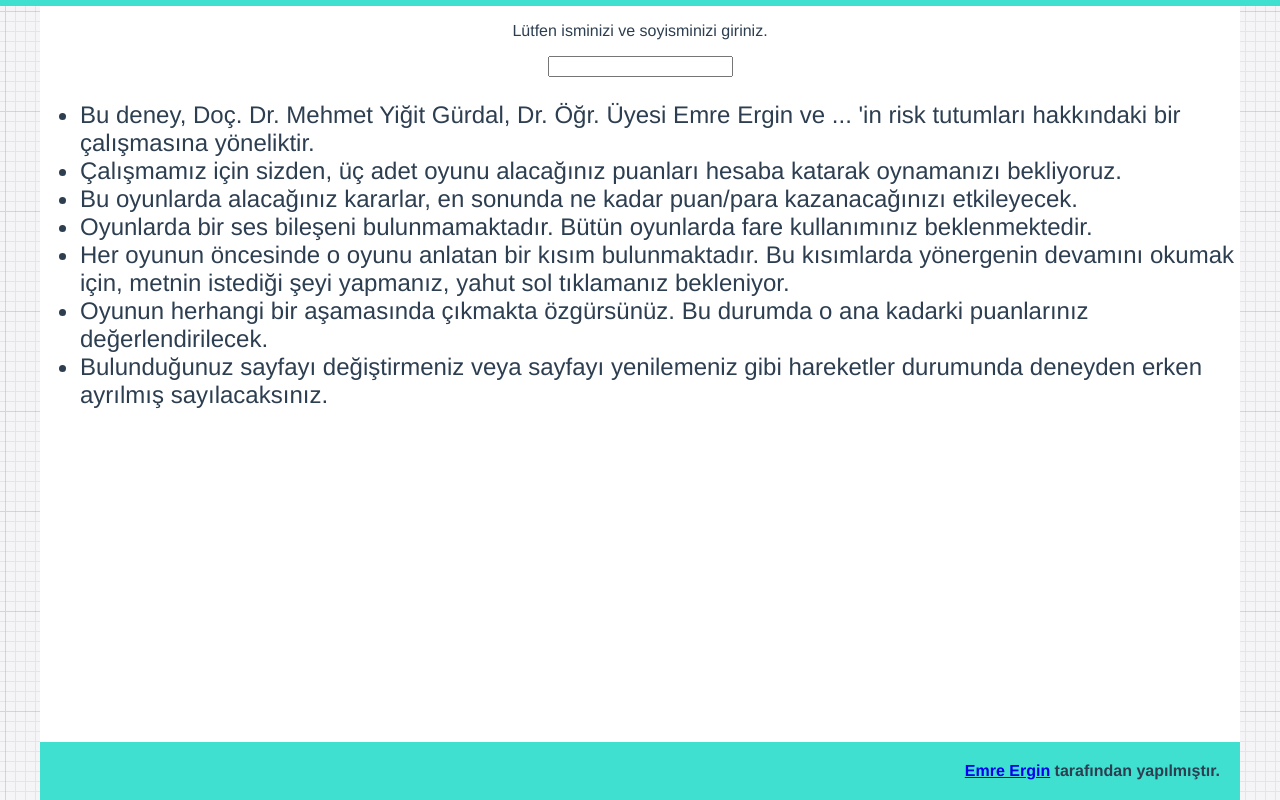
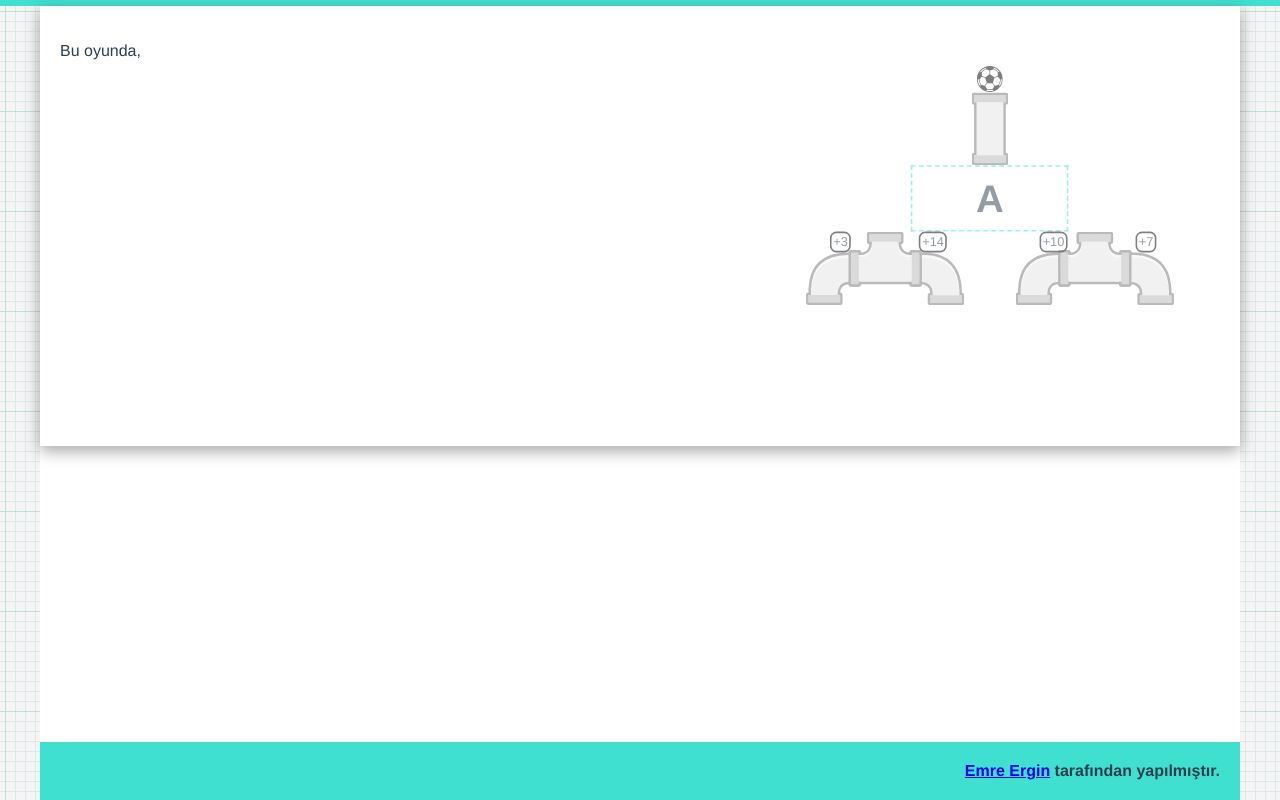
Before and after one commit to emrergin/prudencetemperance, a Vue app: page / in a window 1280 px wide. Built offline with nearby package versions, Linux system fonts and the light colour scheme; what vue-uuid would draw is missing.

Commit message:
bug solution attempts

```diff
--- a/src/App.vue
+++ b/src/App.vue
@@ -87,7 +87,7 @@ export default {
   },
   data() {
     return {
-      currentPhase: `intro`,
+      currentPhase: `rskTut`,
       mode: `demod`,
       store,
       deneyBitisi: false,
--- a/src/components/PrudenceGamev2.vue
+++ b/src/components/PrudenceGamev2.vue
@@ -234,6 +234,7 @@ function convertNumbertoString(number) {
 
 #futbolTopu {
   cursor: pointer;
+  z-index: 4;
 }
 
 .stepButton {
--- a/src/components/RiskTutorial.vue
+++ b/src/components/RiskTutorial.vue
@@ -38,7 +38,7 @@
           Hazırsanız başlayalım mı?
         </div>
         <div :key="12" class="centered" v-if="step > 12">
-          <button @click="$emit('end', true)" class="stepButton">
+          <button @click="$emit('end', true);" class="stepButton">
             Hazırım!
           </button>
         </div>
@@ -91,7 +91,8 @@
 
       <div
         id="kucukBorular"
-        :class="[{ gorunur: step < 6 }, { gorunmez: step >= 6 }]"
+        class="gorunur"
+        :class="[{ gorulmez: step >= 6 }]"
       >
         <div
           id="kucukBoru1"
@@ -168,6 +169,9 @@ export default {
     };
   },
   emits: ["end"],
+  unmounted(){
+    document.querySelectorAll('.riskBoru').forEach(e => e.remove());
+  },
   methods: {
     nextStep() {
       if (
@@ -274,7 +278,6 @@ export default {
         return;
       }
       let vm = this;
-      this.asama = `tophareketi`;
       let futbolTopu = this.$refs.futbolTopu;
       futbolTopu.style.zIndex = 4;
       futbolTopu.classList.remove(`kirmiziKenarli`);
--- a/src/composables/siradakiTur.js
+++ b/src/composables/siradakiTur.js
@@ -32,8 +32,7 @@ function siradakiTur(
   const kucukBorular = document.querySelectorAll(`.${boruClass}`);
   kucukBorular.forEach((kucukBoru) => kucukBoru.remove());
 
-  baslangic.value = new Date();
-  asama.value = `baslangic`;
+
 
   if (currentRound.value >= totalRounds - 1) {
     oyunSonu.value = true;
@@ -49,6 +48,8 @@ function siradakiTur(
   document.getElementById(`fakeBall`).remove();
   futbolTopu.style.position = "static";
 
+  baslangic.value = new Date();
+  asama.value = `baslangic`;
   currentRound.value++;
 }
 
--- a/src/composables/veriGuncelle.js
+++ b/src/composables/veriGuncelle.js
@@ -16,6 +16,7 @@ function veriGuncelle() {
       body: JSON.stringify(someData),
     };
     fetch(`https://prudencetemperance.herokuapp.com/api/kisiveri`, putMethod)
+    // fetch(`http://localhost:3000/api/kisiveri`, putMethod)
       .catch((err) => console.log(err));
 }
 
```
